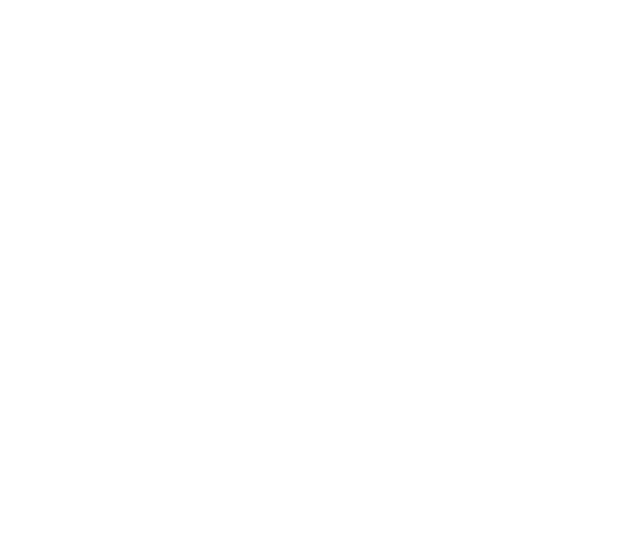
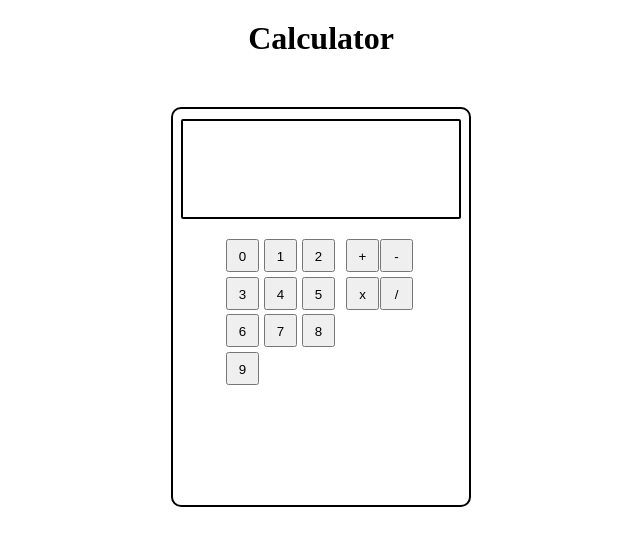
Before and after one commit to ConorColwell97/Calculator, a plain HTML site: page index.html in a window 1280 px wide. Shown: the whole page, without its empty margins (319-959 px from the left). Drawn offline with Linux system fonts and the light colour scheme.

Commit message:
Added calculator with no functionality & logic
The basic logic for the calculator is created but
not applied yet

```diff
--- a/index.html
+++ b/index.html
@@ -1,5 +1,6 @@
 <!DOCTYPE html>
 <html lang="en">
+
 <head>
     <meta charset="UTF-8">
     <meta name="viewport" content="width=device-width, initial-scale=1.0">
@@ -7,7 +8,16 @@
     <link rel="stylesheet" href="styles.css">
     <script src="script.js" defer></script>
 </head>
+
 <body>
+    <h1>Calculator</h1>
+    <div id="calc">
+        <div id="input"></div>
+        <div id="button_container">
+            <div id="digit_container"></div>
+            <div id="sign_container"></div>
+        </div>
+    </div>
+</body>
 
-</body>
 </html>
--- a/script.js
+++ b/script.js
@@ -0,0 +1,64 @@
+let a;
+let b;
+let sign;
+
+const digit_container = document.querySelector('#digit_container');
+
+for(let i = 0; i <= 9; i++) {
+    const button = document.createElement('button');
+    button.textContent = i;
+    button.classList.add('button');
+    digit_container.appendChild(button);
+}
+
+const sign_container = document.querySelector('#sign_container');
+const signs = ['+', '-', 'x', '/'];
+signs.forEach((sign) => {
+    const button = document.createElement('button');
+    button.textContent = sign;
+    button.classList.add('button');
+    sign_container.appendChild(button);
+});
+
+function operate(a, b, sign) {
+    let result;
+
+    switch(sign) {
+        case '+':
+            result = add(parseInt(a), parseInt(b));
+            break;
+        case '-':
+            result = subtract(parseInt(a), parseInt(b));
+            break;
+        case 'x':
+            result = multiply(parseInt(a), parseInt(b));
+            break;
+        case '/':
+            result = divide(parseInt(a), parseInt(b));
+            break;
+        default: alert('Invalid input');
+    }
+
+    console.log(result);
+}
+
+
+function add(a, b) {
+    return a + b;
+}
+
+function subtract(a, b) {
+    return a - b;
+}
+
+function multiply(a, b) {
+    return a * b;
+}
+
+function divide(a, b) {
+    if(b == 0) {
+        return 'Cannot divide by zero';
+    }
+
+    return a / b;
+}
--- a/styles.css
+++ b/styles.css
@@ -0,0 +1,75 @@
+* {
+    box-sizing: border-box;
+    margin: 0;
+    padding: 0;
+}
+
+#calc {
+    display: flex;
+    flex-direction: column;
+    align-items: center;
+    margin: 0 auto;
+    max-width: 300px;
+    max-height: 400px;
+    min-width: 300px;
+    min-height: 400px;
+    border: 2px solid black;
+    border-radius: 10px;
+}
+
+#input {
+    margin-top: 10px;
+    max-width: 280px;
+    max-height: 100px;
+    min-width: 280px;
+    min-height: 100px;
+    border: 2px solid black;
+    border-radius: 2px;
+}
+
+#button_container {
+    display: flex;
+    justify-content: center;
+    margin-top: 20px;
+    max-width: 280px;
+    max-height: 150px;
+    min-width: 280px;
+    min-height: 150px;
+    gap: 10px;
+}
+
+#digit_container {
+    display: flex;
+    justify-content: space-between;
+    flex-wrap: wrap;
+    max-width: 110px;
+    max-height: 150px;
+    min-width: 110px;
+    min-height: 150px;
+}
+
+#sign_container {
+    display: flex;
+    flex-wrap: wrap;
+    max-width: 70px;
+    max-height: 75px;
+    min-width: 70px;
+    min-height: 75px;
+}
+
+.button {
+    padding: 8px;
+    max-width: 33px;
+    max-height: 33px;
+    min-width: 33px;
+    min-height: 33px;
+    margin-right: 1px;
+}
+
+h1 {
+    margin: 0 auto;
+    width: 300px;
+    text-align: center;
+    margin-top: 20px;
+    margin-bottom: 50px;
+}
```
